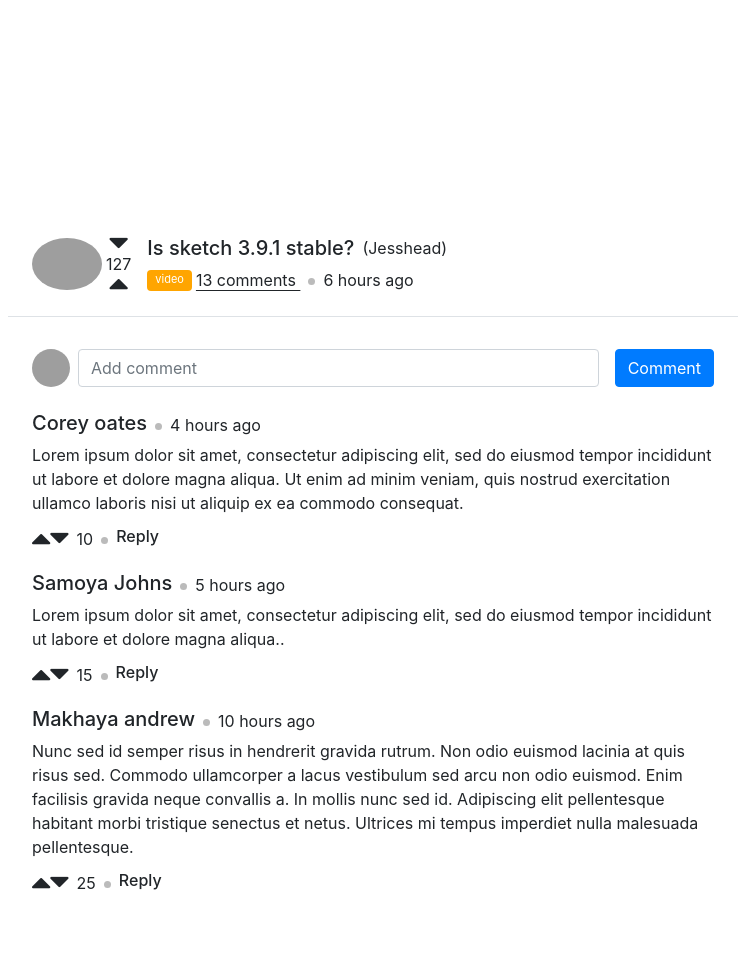
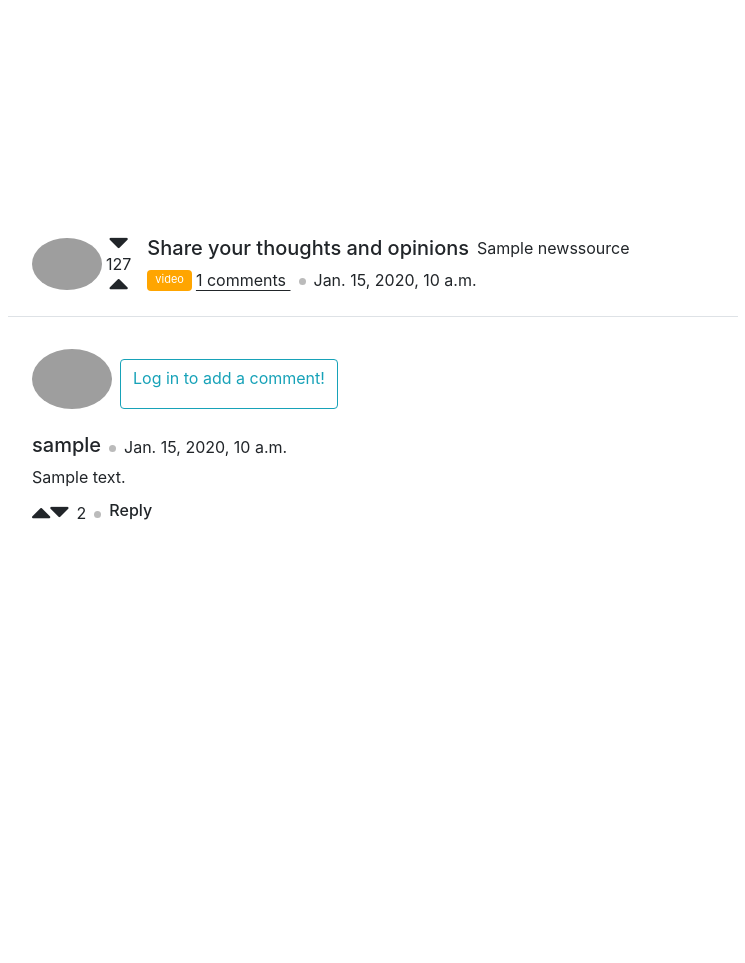
Before and after one commit to Priyanshu999/DailyDive, a Django app: page /news/1 in a window 1280 px wide. Shown: the part 913-1876 px from the top of the page, without its empty margins (267-1012 px from the left). After the commit the page ends 1433 px from the top, so only its background shows below. Run offline with Django 4.2, Linux system fonts and the light colour scheme; tables that the repository leaves empty hold one stand-in row (values such as "Sample post"); grey boxes marked "Sample" are stand-in pictures; some libraries are stand-ins or nearby versions; grey boxes are pictures that could not be loaded.

Commit message:
Implemented backend logic for comments section in news detail, added upvote and downvote functionality for each comment

```diff
--- a/DjangoApp/news/models.py
+++ b/DjangoApp/news/models.py
@@ -16,6 +16,10 @@ class NewsArticle(models.Model):
     image_url = models.URLField(null=True)  # URL to the small image for the article
     source = models.ForeignKey(NewsSource, on_delete=models.CASCADE)
     publication_date = models.DateTimeField()
+
+    @property
+    def number_of_comments(self):
+        return ArticleComment.objects.filter(article=self).count()
 
     def __str__(self):
         return self.title
@@ -39,9 +43,14 @@ class ArticleLike(models.Model):
 
 class ArticleComment(models.Model):
     user = models.ForeignKey(User, on_delete=models.CASCADE)
+    upvotes = models.IntegerField(default=0)
+    downvotes = models.IntegerField(default=0)
     article = models.ForeignKey(NewsArticle, on_delete=models.CASCADE)
     content = models.TextField()
     timestamp = models.DateTimeField(default=timezone.now)
+    @property
+    def number_of_likes(self):
+        return self.upvotes+self.downvotes
     # hello = models.CharField(max_length=1, null=True)
 
     def __str__(self):
--- a/DjangoApp/news/static/css/news_detail.css
+++ b/DjangoApp/news/static/css/news_detail.css
@@ -70,9 +70,26 @@ body {
 
 }
 
+.formation{
+	display: flex;
+	width: 100%;
+}
+
+.form-control{
+	width: 100%;
+	height: 40px !important;
+	float: left;
+}
+
+.btn{
+	float: right !important;
+	margin-top: 10px;
+}
+
 .comment_section{
 	margin-top: 20% !important;
 }
+
 
 .bdge {
   height: 21px;
--- a/DjangoApp/news/templates/news/news_detail.html
+++ b/DjangoApp/news/templates/news/news_detail.html
@@ -40,7 +40,8 @@
         <div class="container mt-5 mb-5">
             <div class="d-flex justify-content-center row">
                 <div class="d-flex flex-column col-md-8">
-                <div class="d-flex flex-row align-items-center text-left comment-top p-2 bg-white border-bottom px-4">
+                    <div
+                        class="d-flex flex-row align-items-center text-left comment-top p-2 bg-white border-bottom px-4">
                         <div class="profile-image"><img class="rounded-circle" src="https://i.imgur.com/t9toMAQ.jpg"
                                 width="70"></div>
                         <div class="d-flex flex-column-reverse flex-grow-0 align-items-center votings ml-1"><i
@@ -48,71 +49,51 @@
                                 class="fa fa-sort-down fa-2x hit-voting"></i></div>
                         <div class="d-flex flex-column ml-3">
                             <div class="d-flex flex-row post-title">
-                            <h5>Is sketch 3.9.1 stable?</h5><span class="ml-2">(Jesshead)</span>
+                                <h5>Share your thoughts and opinions</h5><span class="ml-2">
+                                    {{ article.source.name}}</span>
                             </div>
                             <div class="d-flex flex-row align-items-center align-content-center post-title"><span
-                                class="bdge mr-1">video</span><span class="mr-2 comments">13 comments&nbsp;</span><span
-                                class="mr-2 dot"></span><span>6 hours ago</span></div>
+                                    class="bdge mr-1">video</span><span class="mr-2 comments">
+                                    {{ article.number_of_comments }} comments&nbsp;</span><span
+                                    class="mr-2 dot"></span><span>{{ article.publication_date }}</span></div>
                         </div>
                     </div>
                     <div class="coment-bottom bg-white p-2 px-4">
-                    <div class="d-flex flex-row add-comment-section mt-4 mb-4"><img
-                            class="img-fluid img-responsive rounded-circle mr-2" src="https://i.imgur.com/qdiP4DB.jpg"
-                            width="38"><input type="text" class="form-control mr-3" placeholder="Add comment"><button
-                            class="btn btn-primary" type="button">Comment</button></div>
+                        <div class="d-flex flex-row add-comment-section mt-4 mb-4">
+                            <img class="img-fluid img-responsive rounded-circle mr-2"
+                                src="https://i.imgur.com/qdiP4DB.jpg" width="80">
+                            {% if user.is_authenticated %}
+                            <div class="formation">
+                                <form method="post">
+                                    {% csrf_token %}
+                                    {{ comment_form.content }}
+                                    <button class="btn btn-primary" type="submit">Comment</button>
+                                </form>
+                            </div>
+                            {% else %}
+                            <a class="btn btn-outline-info" href="{% url 'login' %}">Log in to add a comment!</a><br>
+                            {% endif %}
+                        </div>
+                        {% if comments %}
+                        {% for comment in comments %}
                         <div class="commented-section mt-2">
                             <div class="d-flex flex-row align-items-center commented-user">
-                            <h5 class="mr-2">Corey oates</h5><span class="dot mb-1"></span><span class="mb-1 ml-2">4
-                                hours ago</span>
+                                <h5 class="mr-2">{{ comment.user.username }}</h5> <span class="dot mb-1"></span> <span class="mb-1 ml-2">
+                                    {{ comment.timestamp }}
+                                </span>
                             </div>
-                        <div class="comment-text-sm"><span>Lorem ipsum dolor sit amet, consectetur adipiscing elit, sed
-                                do eiusmod tempor incididunt ut labore et dolore magna aliqua. Ut enim ad minim veniam,
-                                quis nostrud exercitation ullamco laboris nisi ut aliquip ex ea commodo
-                                consequat.</span></div>
+                            <div class="comment-text-sm"><span> {{ comment.content }}</span></div>
                             <div class="reply-section">
                                 <div class="d-flex flex-row align-items-center voting-icons"><i
                                         class="fa fa-sort-up fa-2x mt-3 hit-voting"></i><i
-                                    class="fa fa-sort-down fa-2x mb-3 hit-voting"></i><span class="ml-2">10</span><span
-                                    class="dot ml-2"></span>
+                                        class="fa fa-sort-down fa-2x mb-3 hit-voting"></i><span
+                                        class="ml-2">{{ comment.number_of_likes }}</span><span class="dot ml-2"></span>
                                     <h6 class="ml-2 mt-1">Reply</h6>
                                 </div>
                             </div>
                         </div>
-                    <div class="commented-section mt-2">
-                        <div class="d-flex flex-row align-items-center commented-user">
-                            <h5 class="mr-2">Samoya Johns</h5><span class="dot mb-1"></span><span class="mb-1 ml-2">5
-                                hours ago</span>
-                        </div>
-                        <div class="comment-text-sm"><span>Lorem ipsum dolor sit amet, consectetur adipiscing elit, sed
-                                do eiusmod tempor incididunt ut labore et dolore magna aliqua..</span></div>
-                        <div class="reply-section">
-                            <div class="d-flex flex-row align-items-center voting-icons"><i
-                                    class="fa fa-sort-up fa-2x mt-3 hit-voting"></i><i
-                                    class="fa fa-sort-down fa-2x mb-3 hit-voting"></i><span class="ml-2">15</span><span
-                                    class="dot ml-2"></span>
-                                <h6 class="ml-2 mt-1">Reply</h6>
-                            </div>
-                        </div>
-                    </div>
-                    <div class="commented-section mt-2">
-                        <div class="d-flex flex-row align-items-center commented-user">
-                            <h5 class="mr-2">Makhaya andrew</h5><span class="dot mb-1"></span><span class="mb-1 ml-2">10
-                                hours ago</span>
-                        </div>
-                        <div class="comment-text-sm"><span>Nunc sed id semper risus in hendrerit gravida rutrum. Non
-                                odio euismod lacinia at quis risus sed. Commodo ullamcorper a lacus vestibulum sed arcu
-                                non odio euismod. Enim facilisis gravida neque convallis a. In mollis nunc sed id.
-                                Adipiscing elit pellentesque habitant morbi tristique senectus et netus. Ultrices mi
-                                tempus imperdiet nulla malesuada pellentesque.</span></div>
-                        <div class="reply-section">
-                            <div class="d-flex flex-row align-items-center voting-icons"><i
-                                    class="fa fa-sort-up fa-2x mt-3 hit-voting"></i><i
-                                    class="fa fa-sort-down fa-2x mb-3 hit-voting"></i><span class="ml-2">25</span><span
-                                    class="dot ml-2"></span>
-                                <h6 class="ml-2 mt-1">Reply</h6>
-                            </div>
-                        </div>
-                    </div>
+                        {% endfor %}
+                        {% endif %}
                     </div>
                 </div>
             </div>
--- a/DjangoApp/news/views.py
+++ b/DjangoApp/news/views.py
@@ -1,10 +1,10 @@
 from django.views.generic.edit import FormView
-from .forms import CustomSignupForm
+from .forms import CustomSignupForm, NewCommentForm
 from django.views.generic import TemplateView, ListView, DetailView
 from django.db.models import F, Subquery, Window, Count, Max
 from django.contrib.auth import login
 from django.db.models.functions import Rank, DenseRank, TruncDate
-from .models import NewsArticle
+from .models import NewsArticle, ArticleComment
 # from verify_email.email_handler import send_verification_email
 # from django.shortcuts import render, re
 # from django.views import View
@@ -87,6 +87,9 @@ class NewsDetailView(DetailView):
         first_half_content = ".".join(first_half) + "."
         second_half_content = ".".join(second_half) + "."
 
+        comments_connected = ArticleComment.objects.filter(
+            article=self.get_object()).order_by('-timestamp')
+
         # Create a custom context dictionary
         custom_context = {
             'article': article,
@@ -95,5 +98,17 @@ class NewsDetailView(DetailView):
             'second_half_content': second_half_content,
         }
 
+        custom_context['comments'] = comments_connected
+        if self.request.user.is_authenticated:
+            custom_context['comment_form'] = NewCommentForm(instance=self.request.user)
+
         context.update(custom_context)
         return context
+
+
+    def post(self, request, *args, **kwargs):
+        new_comment = ArticleComment(content=request.POST.get('content'),
+                                  user=self.request.user,
+                                  article=self.get_object())
+        new_comment.save()
+        return self.get(self, request, *args, **kwargs)
```
Also changed, not shown: DjangoApp/news/forms.py (+10 -0 lines), DjangoApp/news/migrations/0003_articlecomment_likes.py (added), DjangoApp/news/migrations/0004_rename_likes_articlecomment_upvotes_and_more.py (added). Lines whose indentation alone changed are shown as unchanged.
